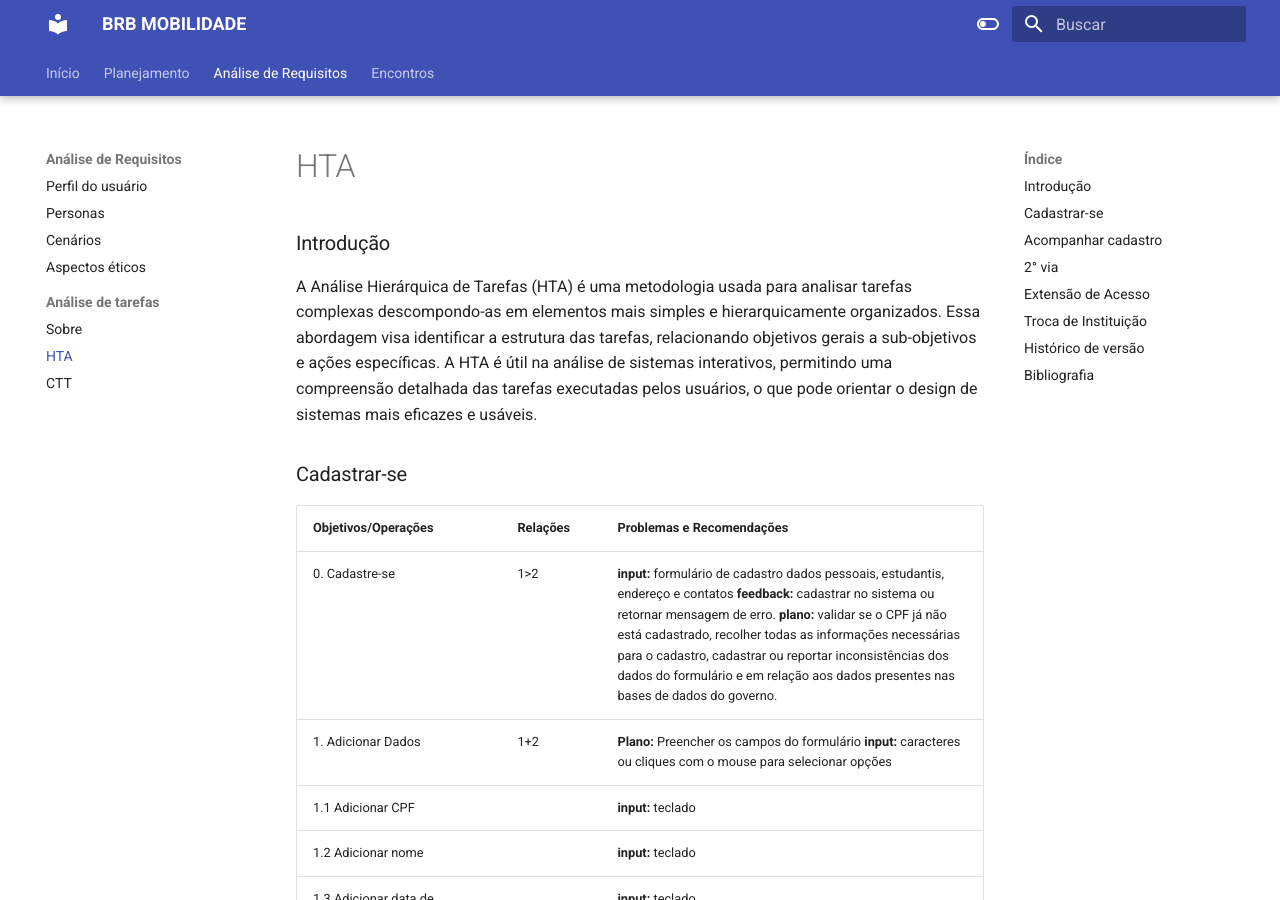
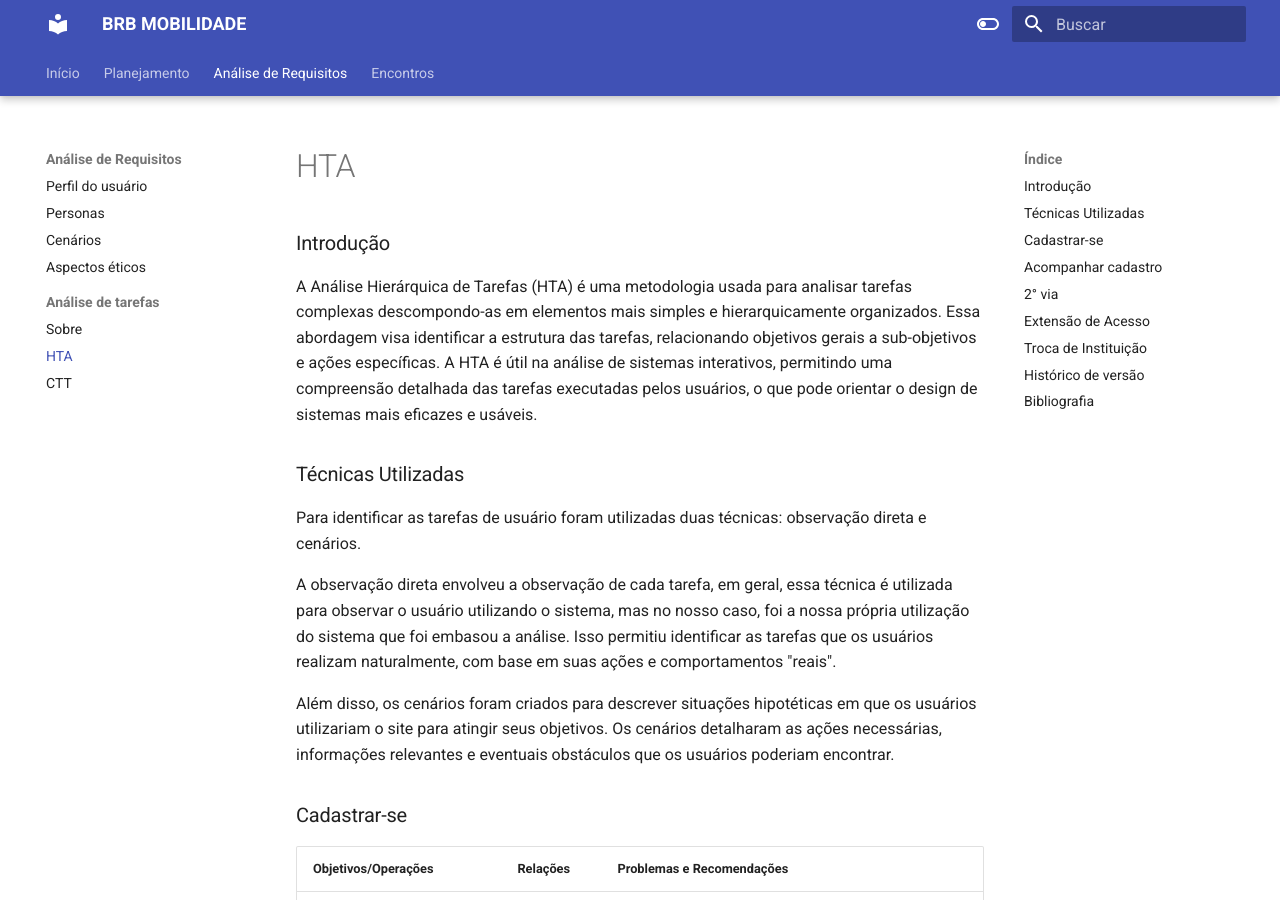
Before and after one commit to Interacao-Humano-Computador/2023.2--BRB-Mobilidade, an MkDocs documentation site: the page built from docs/analiseRequisitos/analise_tarefas/hta.md, in a window 1280 px wide and 900 px high. Built offline with MkDocs 1.6.1 and Material for MkDocs 9.7.7, drawn with Linux system fonts in a browser that asks for light colours.

Commit message:
adiciona técnicas utilizadas para definir tarefas

```diff
--- a/docs/analiseRequisitos/analise_tarefas/hta.md
+++ b/docs/analiseRequisitos/analise_tarefas/hta.md
@@ -1,6 +1,14 @@
 ### Introdução
 
 A Análise Hierárquica de Tarefas (HTA) é uma metodologia usada para analisar tarefas complexas descompondo-as em elementos mais simples e hierarquicamente organizados. Essa abordagem visa identificar a estrutura das tarefas, relacionando objetivos gerais a sub-objetivos e ações específicas. A HTA é útil na análise de sistemas interativos, permitindo uma compreensão detalhada das tarefas executadas pelos usuários, o que pode orientar o design de sistemas mais eficazes e usáveis.
+
+### Técnicas Utilizadas
+
+Para identificar as tarefas de usuário foram utilizadas duas técnicas: observação direta e cenários.
+
+A observação direta envolveu a observação de cada tarefa, em geral, essa técnica é utilizada para observar o usuário utilizando o sistema, mas no nosso caso, foi a nossa própria utilização do sistema que foi embasou a análise. Isso permitiu identificar as tarefas que os usuários realizam naturalmente, com base em suas ações e comportamentos "reais".
+
+Além disso, os cenários foram criados para descrever situações hipotéticas em que os usuários utilizariam o site para atingir seus objetivos. Os cenários detalharam as ações necessárias, informações relevantes e eventuais obstáculos que os usuários poderiam encontrar.
 
 ### Cadastrar-se
 
```
